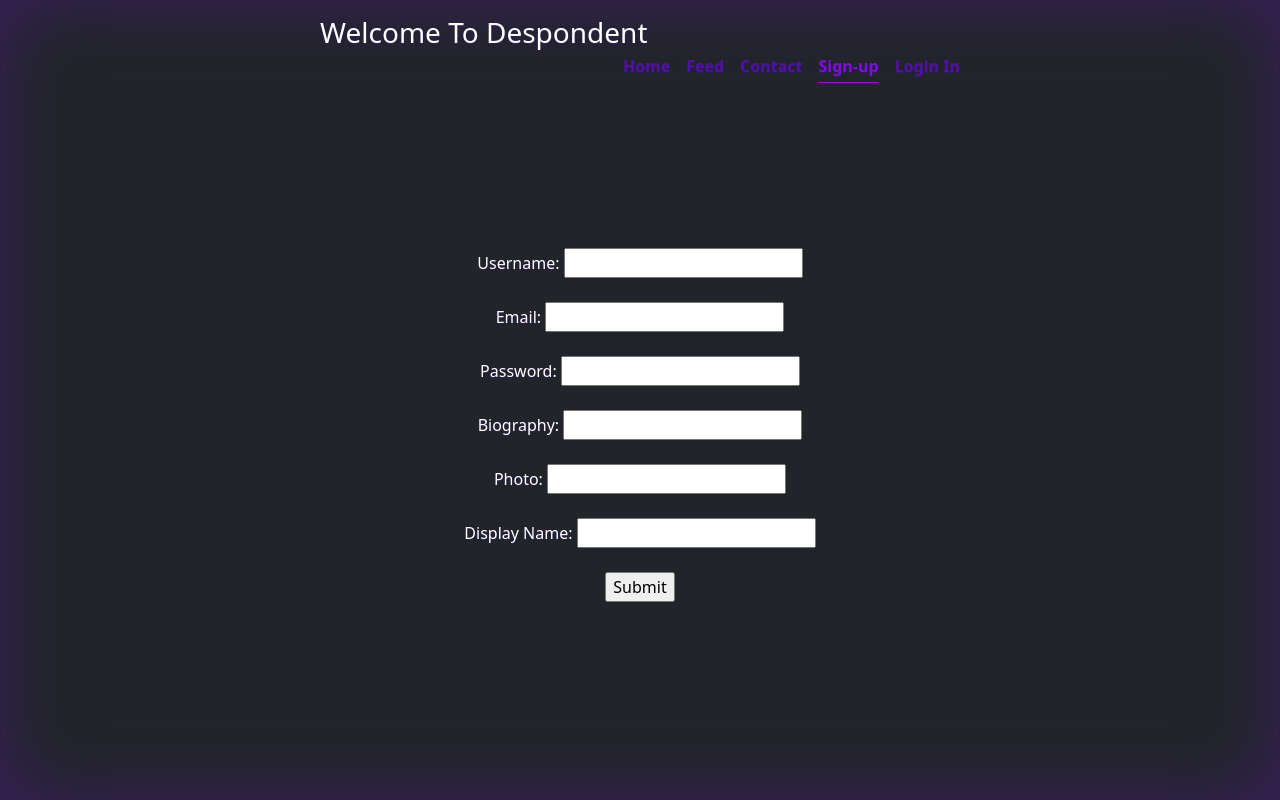
After one commit to KalKil/Despondent, a Flask app: page /sign-up in a window 1280 px wide. The commit adds this page. Run offline with Flask 3, Linux system fonts and the light colour scheme.

Commit message:
yep it finished its not

```diff
--- a/main.py
+++ b/main.py
@@ -71,23 +71,6 @@ def post_feed():
         posts = results
         )
 
-@app.route('/post', methods=['POST'])
-@login_required
-def create_post():
-    cursor = connection.cursor()
-
-    photo = request.files['post_image']
-
-    file_name = photo.filename
-
-    file_extension = file_name.split('.')[-1]
-
-    user_id = current_user.id
-
-    cursor.execute("INSERT INTO")
-
-    return redirect('/feed')
-
 
 @app.route('/sign-out')
 def sign_out():
@@ -144,20 +127,17 @@ def sign_up():
         return render_template("sign_up.html.jinja")
 
 
-if __name__ == '__main__':
-    app.run(debug=True)
+@app.route('/Profile/<username>')
+def user_Profile(username):
+    cursor = connection.cursor
+    cursor.execute("SELECT * FROM `users` WHERE `username` = %s",username)
 
-    @app.route('/Profile/<username>')
-    def user_Profile(username):
-        cursor = connection.cursor
-        cursor.execute("SELECT * FROM `users` WHERE `username` = %s",username)
+    result = cursor.fetchone()
 
-        result = cursor.fetchone()
-
-        return render_template("user_profile.html.jinja")
-    @app.get('/media/<path:path>')
-    def send_media(path):
-        return send_from_directory('media',path)
+    return render_template("user_profile.html.jinja")
+@app.get('/media/<path:path>')
+def send_media(path):
+    return send_from_directory('media',path)
 
 @app.route('/post', methods=['POST'])
 @login_required
@@ -215,4 +195,4 @@ def not_found_error(error):
 
 
 if __name__ == '__main__':
-    app.run(debug=True)
+    app.run(debug=True, host='0.0.0.0')
--- a/feed.html.jinja
+++ b/templates/feed.html.jinja
@@ -4,7 +4,7 @@
         <meta charset="utf-8">
         <meta name="viewport" content="width=device-width, intial-scale=1">
         <title> I'm Sooooo Social | Feed</title>
-        <link href="/static/">
+        <link href="https://cdn.jsdelivr.net/npm/bootstrap@5.3.0-alpha1/dist/css/bootstrap.min.css">
     </head>
     <body>
     <h1> Post Feed {{current_user.username}} </h1>
--- /dev/null
+++ b/templates/sign_up.html.jinja
@@ -0,0 +1,123 @@
+<!doctype html>
+<html lang="en" class="h-100">
+  <head>
+    <meta charset="utf-8">
+    <meta name="viewport" content="width=device-width, initial-scale=1">
+    <title>Despondent Demons</title>
+    <link href="https://cdn.jsdelivr.net/npm/bootstrap@5.3.0-alpha1/dist/css/bootstrap.min.css" rel="stylesheet" integrity="sha384-GLhlTQ8iRABdZLl6O3oVMWSktQOp6b7In1Zl3/Jr59b6EGGoI1aFkw7cmDA6j6gD" crossorigin="anonymous">
+    <style>]
+    /*
+ * Globals
+ */
+
+
+/* Custom default button */
+.btn-light,
+.btn-light:hover,
+.btn-light:focus {
+  color: rgb(115, 0, 255);
+  text-shadow: none; /* Prevent inheritance from `body` */
+}
+
+
+/*
+ * Base structure
+ */
+
+body {
+  text-shadow: 0 .05rem .1rem rgba(67, 24, 147, 0.5);
+  box-shadow: inset 0 0 5rem rgba(84, 25, 148, 0.5);
+}
+
+.cover-container {
+  max-width: 42em;
+}
+
+
+/*
+ * Header
+ */
+
+.nav-masthead .nav-link {
+  color: rgba(118, 0, 253, 0.5);
+  border-bottom: .10rem solid transparent;
+}
+
+.nav-masthead .nav-link:hover,
+.nav-masthead .nav-link:focus {
+  border-bottom-color: rgb(157, 0, 255);
+}
+
+.nav-masthead .nav-link + .nav-link {
+  margin-left: 1rem;
+}
+
+.nav-masthead .active {
+  color: rgb(127, 12, 227);
+  border-bottom-color: rgb(144, 11, 233);
+}
+    </style>
+  </head>
+    <body class="d-flex h-100 text-center text-bg-dark">
+
+<div class="cover-container d-flex w-100 h-100 p-3 mx-auto flex-column">
+  <header class="mb-auto">
+    <div>
+      <h3 class="float-md-start mb-0">Welcome To Despondent</h3>
+      <nav class="nav nav-masthead justify-content-center float-md-end">
+        <a class="nav-link fw-bold py-1 px-0" href="home.html.jinja">Home</a>
+        <a class="nav-link fw-bold py-1 px-0" href="feed.html.jinja">Feed</a>
+        <a class="nav-link fw-bold py-1 px-0" href="#">Contact</a>
+        <a class="nav-link fw-bold py-1 px-0 active" aria-current="page" href="/sign_up.html.jinja">Sign-up</a>
+        <a class="nav-link fw-bold py-1 px-0" href="sign_in.html.jinja">Login In</a>
+      </nav>
+    </div>
+  </header>
+
+<form action="/sign_up" method="post">
+    <label>Username:</label>
+    <input type = "text" name="username">
+    <br>
+    <br>
+
+    <label>Email:</label>
+    <input type = "text" name="email">
+    <br>
+    <br>
+
+    <label>Password:</label>
+    <input type = "text" name="password">
+    <br>
+    <br>
+
+    <label>Biography:</label>
+    <input type = "text" name="bio">
+    <br>
+    <br>
+
+    <label>Photo:</label>
+    <input type = "text" name="file">
+    <br>
+    <br>
+
+    <label>Display Name:</label>
+    <input type = "text" name="display_name">
+    <br>
+    <br>
+
+    <input type="submit">
+</form>
+
+  <main class="px-3">
+    <p class="lead">
+    </p>
+  </main>
+
+  <footer class="mt-auto text-white-50">
+  </footer>
+</div>
+
+
+<script src="https://cdn.jsdelivr.net/npm/bootstrap@5.3.0-alpha1/dist/js/bootstrap.bundle.min.js" integrity="sha384-w76AqPfDkMBDXo30jS1Sgez6pr3x5MlQ1ZAGC+nuZB+EYdgRZgiwxhTBTkF7CXvN" crossorigin="anonymous"></script>
+  </body>
+</html>
--- a/templates/user_Profile.html.jinja
+++ b/templates/user_Profile.html.jinja
@@ -6,7 +6,7 @@
         <meta charset="utf-8">
         <meta name="viewport" content="width=device-width, intial-scale=1">
         <title> I'm Sooooo Social | Feed</title>
-        <link href="/Users/ECU/Desktop/Despondent/static/under.css">
+        <link href="https://cdn.jsdelivr.net/npm/bootstrap@5.3.0-alpha1/dist/css/bootstrap.min.css">
     </head>
     <body>
     <h1> Post Feed {{current_user.username}} </h1>
```
Also changed, not shown: home.html.jinja (deleted, +0 -83 lines), sign_in.html.jinja (deleted, +0 -8 lines), sign_up.html.jinja (deleted, +0 -21 lines), templates/home.html.jinja (added, +91 -0 lines), templates/sign_in.html.jinja (added, +81 -0 lines).
